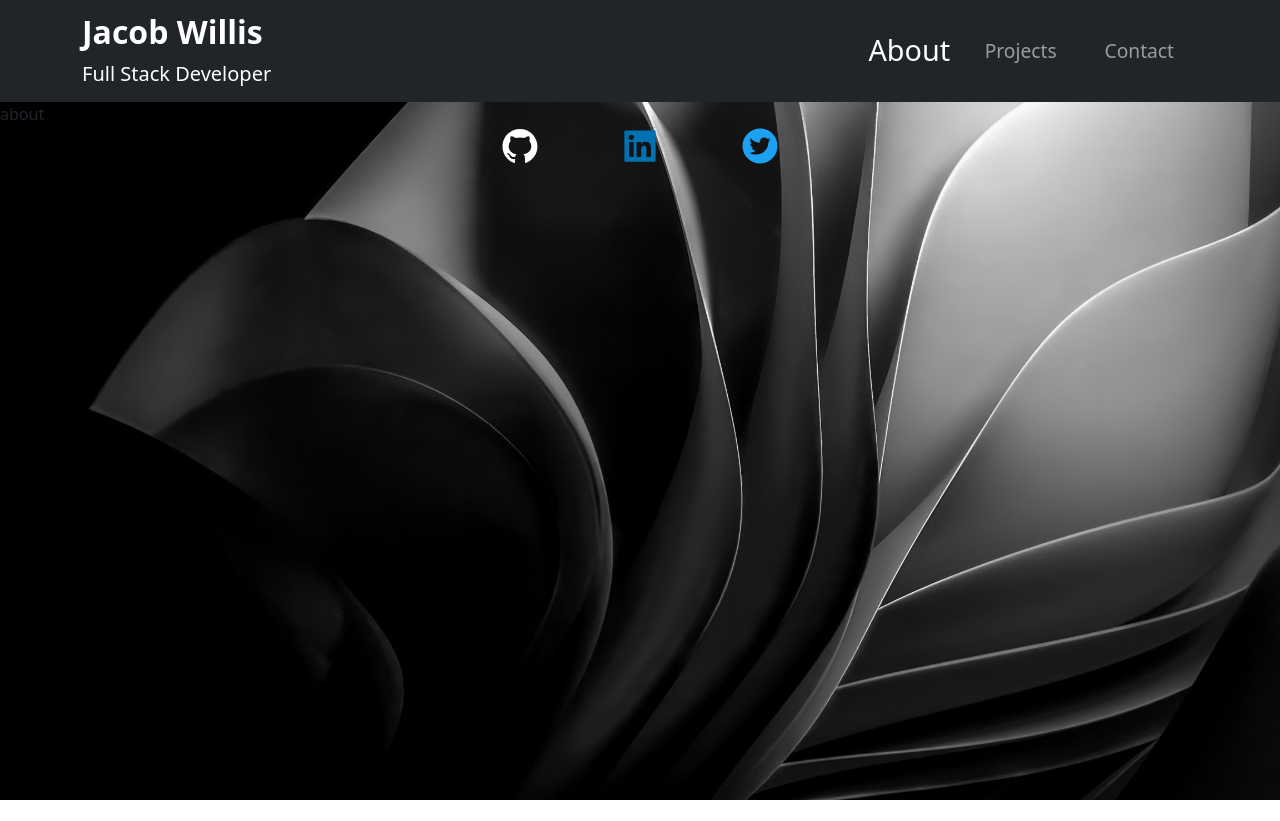
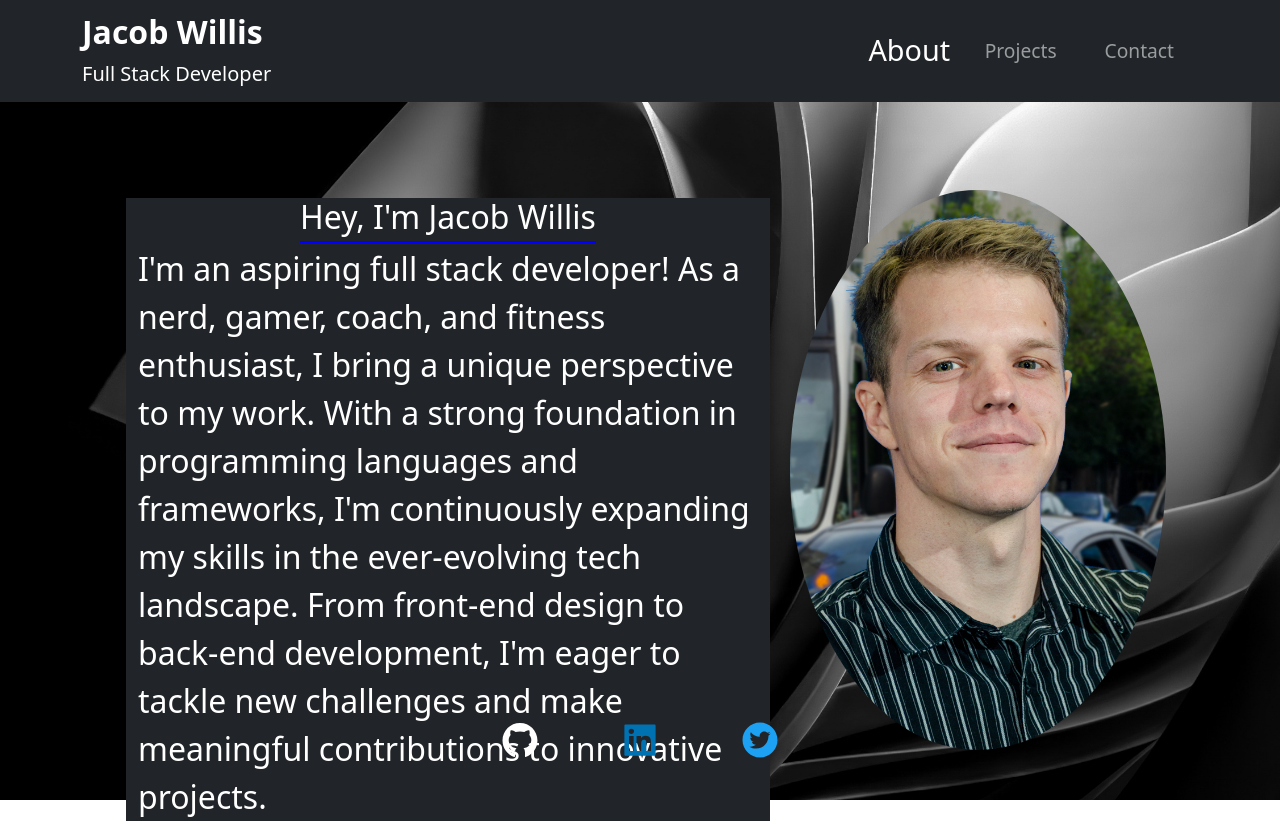
Before and after one commit to JacobRyanWillis/React_Portfolio, a React (Create React App) app: page / in a window 1280 px wide. Before the commit the page ends 800 px from the top, so only its background shows below. Built offline with nearby package versions, Linux system fonts and the light colour scheme.

Commit message:
'animated and finished about.js and about.css'

```diff
--- a/src/App.js
+++ b/src/App.js
@@ -1,5 +1,4 @@
 import React from 'react';
-import Header from './components/header';
 import './App.css';
 import 'bootstrap/dist/css/bootstrap.min.css';
 // import 'animate.css/animate.min.css';
--- /dev/null
+++ b/src/components/about.css
@@ -0,0 +1,24 @@
+.profile-pic {
+    max-width: 25rem;
+    max-height: 35rem;
+    border-radius: 50%;
+  }
+
+.about-div {
+    height: 80vh;
+}
+
+.about-content {
+    height: 60vh;
+}
+
+.about-text {
+    color: white;
+    font-size: 2rem;
+}
+
+.intro {
+    text-decoration: underline;
+    text-decoration-color: blue;
+    text-underline-offset: 12px;
+}
--- a/src/components/about.js
+++ b/src/components/about.js
@@ -1,7 +1,19 @@
-import React from 'react'
+import 'animate.css'
+import './about.css'
 
-export default function about() {
+const About = () => {
   return (
-    <div>about</div>
-  )
-}
+    <div className='container-fluid p-2 m-2 d-flex align-items-center justify-content-center about-div animate__animated animate__fadeIn'>
+      <div className='row d-flex justify-content-center about-content'>
+        <p className='col-6 about-text bg-dark m-2'>
+          <h2 className='d-flex justify-content-center intro'>Hey, I'm Jacob Willis</h2> I'm an aspiring full stack developer! As a nerd, gamer, coach, and fitness enthusiast, I bring a unique perspective to my work.
+          With a strong foundation in programming languages and frameworks, I'm continuously expanding my skills in the ever-evolving tech landscape. From front-end design to back-end development,
+          I'm eager to tackle new challenges and make meaningful contributions to innovative projects.
+        </p>
+        <img className='col-6 profile-pic' alt="Its Me!" src="/images/profile-pic.jpg"></img>
+      </div>
+    </div>
+  );
+};
+
+export default About;
--- a/src/components/footer.css
+++ b/src/components/footer.css
@@ -1,7 +1,9 @@
 .footer-icons {
+    position: fixed;
+    bottom: 0;
     display: flex;
-    justify-content: center;
     gap: 5rem;
+    padding: 2.5rem;
   }
 
   .footer-icon {
@@ -14,11 +16,11 @@
   }
 
   .linkedin-icon {
-    color: #0072b1
+    color: #0072b1;
   }
 
   .twitter-icon {
-    color: #1DA1F2
+    color: #1DA1F2;
   }
 
   .github-icon:hover {
--- a/src/components/footer.js
+++ b/src/components/footer.js
@@ -1,18 +1,18 @@
-// import React, { useState } from 'react';
 import { AiFillGithub, AiFillLinkedin, AiFillTwitterCircle } from 'react-icons/ai';
 import './footer.css';
+import "animate.css";
 
 const Footer = () => {
   return (
     <footer className="d-flex justify-content-center">
       <div className="footer-icons">
-        <a href="https://github.com/JacobRyanWillis" className='github-icon'>
+        <a href="https://github.com/JacobRyanWillis" className='github-icon animate__animated animate__bounceInUp animate__faster animate__delay-2s'>
           <AiFillGithub className="footer-icon" />
         </a>
-        <a href="https://www.linkedin.com/in/jacob-willis-a9a8a823a/" className='linkedin-icon'>
+        <a href="https://www.linkedin.com/in/jacob-willis-a9a8a823a/" className='linkedin-icon animate__animated animate__bounceInUp animate__fast animate__delay-2s'>
           <AiFillLinkedin className="footer-icon" />
         </a>
-        <a href="https://twitter.com/jakenazty12" className='twitter-icon '>
+        <a href="https://twitter.com/jakenazty12" className='twitter-icon animate__animated animate__bounceInUp animate__delay-2s'>
           <AiFillTwitterCircle className="footer-icon" />
         </a>
       </div>
--- a/src/components/navigation.js
+++ b/src/components/navigation.js
@@ -1,11 +1,12 @@
 import React, { useState } from 'react';
 import "./navigation.css";
+import "animate.css";
 
 
 const Navigation = ({ activeSection, handleNavigationClick }) => {
 
     return (
-      <nav className="navbar navbar-expand-lg navbar-dark bg-dark">
+      <nav className="navbar navbar-expand-lg navbar-dark bg-dark animate__animated animate__bounceInDown animate__delay-1s">
         <div className="container">
           <div className="navbar-brand">
             <h2 className="name">Jacob Willis</h2>
--- a/src/components/projects.js
+++ b/src/components/projects.js
@@ -1,4 +1,3 @@
-import React from 'react'
 
 export default function projects() {
   return (
```
Also changed, not shown: public/images/profile-pic.jpg (added).
